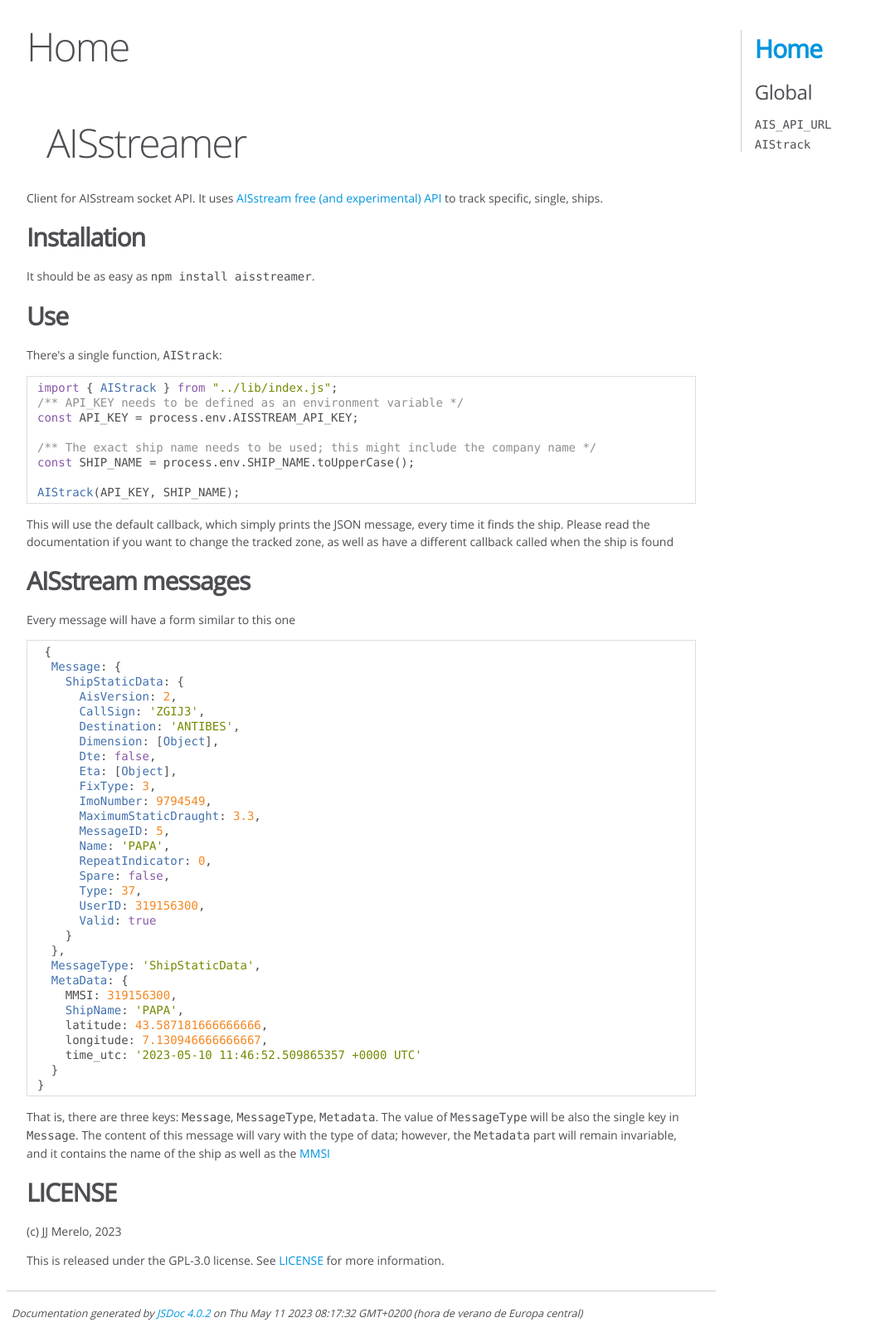
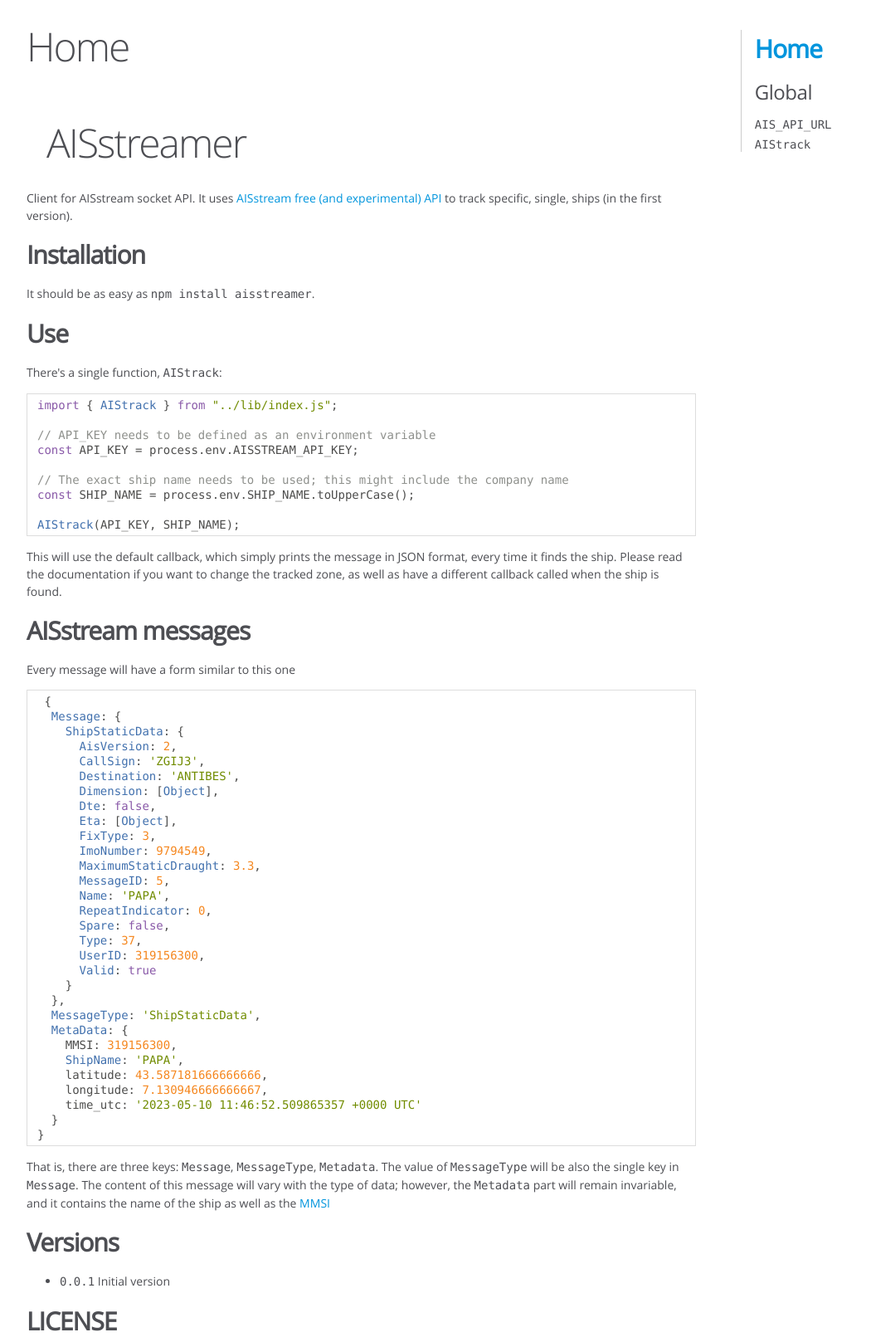
Before and after one commit to JJ/AISstreamer, a website: page docs/index.html in a window 1280 px wide. Shown: the top 1617 px of the page at 83% size, without its empty margins (0-1050 px from the left). Drawn offline with Linux system fonts and the light colour scheme.

Commit message:
:robot: :memo:

```diff
--- a/docs/index.html
+++ b/docs/index.html
@@ -44,21 +44,27 @@
 
     <section>
         <article><h1>AISstreamer</h1>
-<p>Client for AISstream socket API. It uses <a href="https://aisstream.io/">AISstream free (and experimental) API</a> to track specific, single, ships.</p>
+<p>Client for AISstream socket API. It uses <a href="https://aisstream.io/">AISstream free (and experimental)
+API</a> to track specific, single, ships (in the first
+version).</p>
 <h2>Installation</h2>
 <p>It should be as easy as <code>npm install aisstreamer</code>.</p>
 <h2>Use</h2>
 <p>There's a single function, <code>AIStrack</code>:</p>
 <pre class="prettyprint source lang-JS"><code>import { AIStrack } from &quot;../lib/index.js&quot;;
-/** API_KEY needs to be defined as an environment variable */
+
+// API_KEY needs to be defined as an environment variable
 const API_KEY = process.env.AISSTREAM_API_KEY;
 
-/** The exact ship name needs to be used; this might include the company name */
+// The exact ship name needs to be used; this might include the company name
 const SHIP_NAME = process.env.SHIP_NAME.toUpperCase();
 
 AIStrack(API_KEY, SHIP_NAME);
 </code></pre>
-<p>This will use the default callback, which simply prints the JSON message, every time it finds the ship. Please read the documentation if you want to change the tracked zone, as well as have a different callback called when the ship is found</p>
+<p>This will use the default callback, which simply prints the message in JSON
+format, every time it finds the ship. Please read the documentation if you want
+to change the tracked zone, as well as have a different callback called when the
+ship is found.</p>
 <h2>AISstream messages</h2>
 <p>Every message will have a form similar to this one</p>
 <pre class="prettyprint source lang-JSON"><code> {
@@ -93,6 +99,10 @@ AIStrack(API_KEY, SHIP_NAME);
 }
 </code></pre>
 <p>That is, there are three keys: <code>Message</code>, <code>MessageType</code>, <code>Metadata</code>. The value of <code>MessageType</code> will be also the single key in <code>Message</code>. The content of this message will vary with the type of data; however, the <code>Metadata</code> part will remain invariable, and it contains the name of the ship as well as the <a href="https://en.wikipedia.org/wiki/Maritime_Mobile_Service_Identity">MMSI</a></p>
+<h2>Versions</h2>
+<ul>
+<li><code>0.0.1</code> Initial version</li>
+</ul>
 <h2>LICENSE</h2>
 <p>(c) JJ Merelo, 2023</p>
 <p>This is released under the GPL-3.0 license. See <a href="LICENSE">LICENSE</a> for more information.</p></article>
@@ -112,7 +122,7 @@ AIStrack(API_KEY, SHIP_NAME);
 <br class="clear">
 
 <footer>
-    Documentation generated by <a href="https://github.com/jsdoc/jsdoc">JSDoc 4.0.2</a> on Thu May 11 2023 08:17:32 GMT+0200 (hora de verano de Europa central)
+    Documentation generated by <a href="https://github.com/jsdoc/jsdoc">JSDoc 4.0.2</a> on Thu May 11 2023 06:33:29 GMT+0000 (Coordinated Universal Time)
 </footer>
 
 <script> prettyPrint(); </script>
```
Also changed, not shown: docs/global.html (+2 -2 lines), docs/index.js.html (+2 -2 lines).
